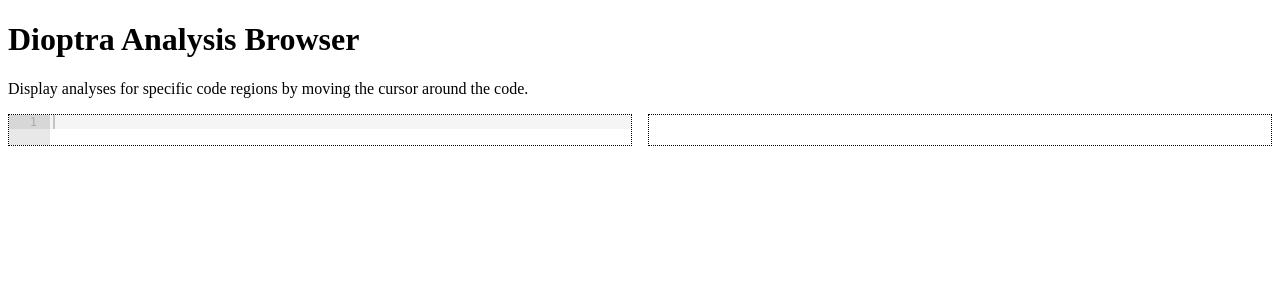
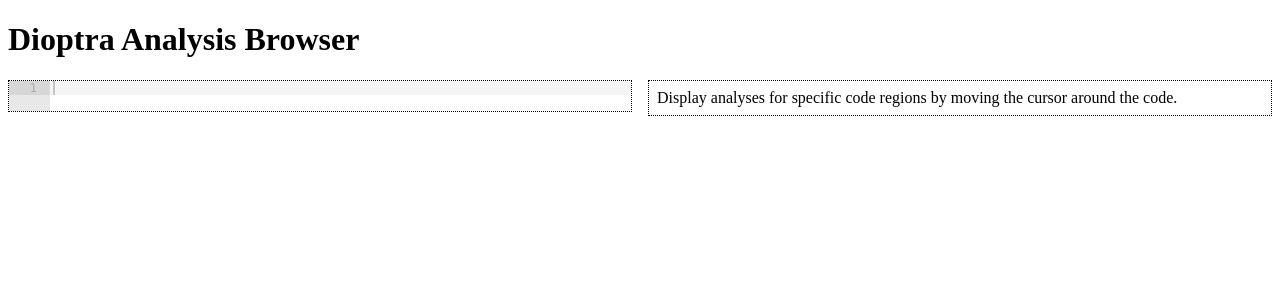
Before and after one commit to GaloisInc/dioptra, a Python web app: template src/dioptra/ui/templates/results_template.html in a window 1280 px wide. Shown: the top 300 px of the page. Run offline with Jinja, Linux system fonts and the light colour scheme; the template is opened without the code that fills it, so the values that code supplies are empty.

Commit message:
results_template: Move some text to the analysis column.
Rather than leaving the right column blank until the cursor is placed
for the first time, this commit moves the text describing how to use
the browser into that column, to be replaced as soon as the cursor in
the editor column has moved.

```diff
--- a/src/dioptra/ui/templates/results_template.html
+++ b/src/dioptra/ui/templates/results_template.html
@@ -6,12 +6,11 @@
   </head>
   <body>
     <h1>Dioptra Analysis Browser</h1>
-    <p>
-      Display analyses for specific code regions by moving the cursor around the code.
-    </p>
     <div class="row">
       <div class="column" id="editor">{{ source }}</div>
-      <div class="column" id="analysis"></div>
+      <div class="column" id="analysis">
+        Display analyses for specific code regions by moving the cursor around the code.
+      </div>
     </div>
 
     <script src="ace/src-min-noconflict/ace.js" type="text/javascript" charset="utf-8"></script>
```
